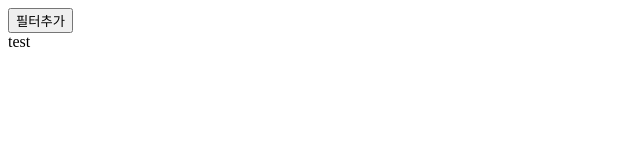
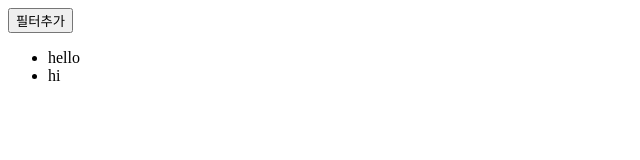
Before and after one commit to wilgur513/stock-search-front, a React (Create React App) app: page / in a window 1280 px wide. Shown: the top 160 px of the page, without its empty margins (0-640 px from the left). Built offline with nearby package versions, Linux system fonts and the light colour scheme.

Commit message:
FilterElement <li> 태그로 변경 및 Props에 추가

```diff
--- a/src/App.js
+++ b/src/App.js
@@ -2,8 +2,10 @@ import React from 'react';
 import {SearchView} from "./components/SearchView";
 
 function App() {
+  const filterList =  [ { expression: 'hello', id: '1' }, { expression: 'hi', id: '2' } ];
+
   return (
-    <SearchView />
+    <SearchView filterList={filterList}/>
   );
 }
 
--- a/src/components/FilterElement.js
+++ /dev/null
@@ -1,9 +0,0 @@
-import React from 'react'
-
-export const FilterElement = ({id}) =>{
-  return(
-    <div id={id}>
-      test
-    </div>
-  )
-}
--- a/src/components/SearchView.js
+++ b/src/components/SearchView.js
@@ -1,13 +1,42 @@
 import React from 'react';
-import { ShowFilterView } from './ShowFilterView';
 
-export const SearchView = () => {
+const FilterElement = ({expression}) =>{
+  return(
+    <li>{expression}</li>
+  )
+}
+
+const ScrollFilterView = ({filterList}) => {
+  return(
+    <div id="scrollFilterView" >
+      <ul id='filterList'>
+        {filterList.map(list => <FilterElement key={list.id} {...list} />)}
+      </ul>
+    </div>
+  )
+}
+
+const ShowFilterView = ({filterList})=> {
   return (
-    <div id="SeacrchViewDiv">
-      <div id="addFilterView">
-        <input type='button' id='addFilter' value='필터추가'/>
-      </div>
-      <ShowFilterView />
+    <div id="showFilterView">
+      <ScrollFilterView filterList={filterList}/>
+    </div>
+  )
+}
+
+const AddFilterButton = () => {
+  return (
+    <div id="addFilterView">
+      <input type='button' id='addFilter' value='필터추가'/>
+    </div>
+  )
+}
+
+export const SearchView = ({filterList=[]}) => {
+  return (
+    <div id="SearchViewDiv">
+      <AddFilterButton />
+      <ShowFilterView filterList={filterList}/>
     </div>
   );
 }
--- a/src/components/ShowFilterView.js
+++ /dev/null
@@ -1,13 +0,0 @@
-import React from 'react';
-import { FilterElement } from './FilterElement';
-
-export const ShowFilterView = ()=>{
-
-  return(
-    <div id="showFilterView">
-      <div id="scrollFilterView" >
-        <FilterElement id="1" />
-      </div>
-    </div>
-  )
-}
```
Also changed, not shown: 2 other files (tests, documents, lock files or other folders).
